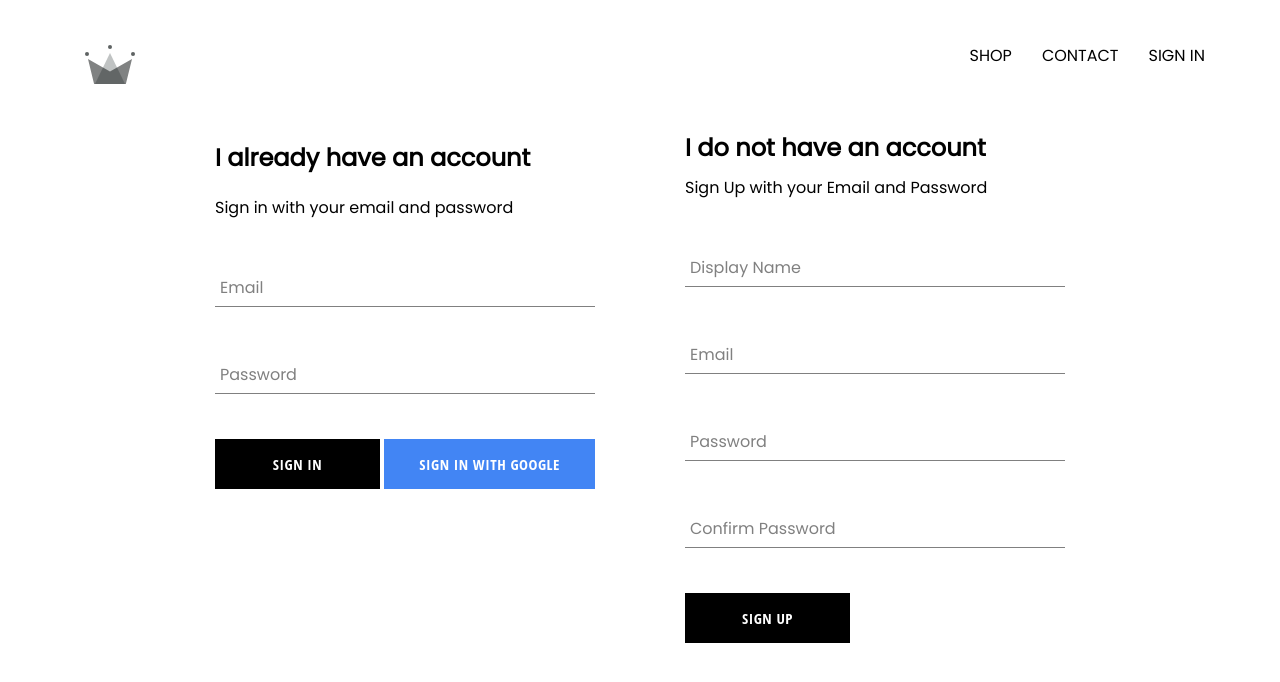
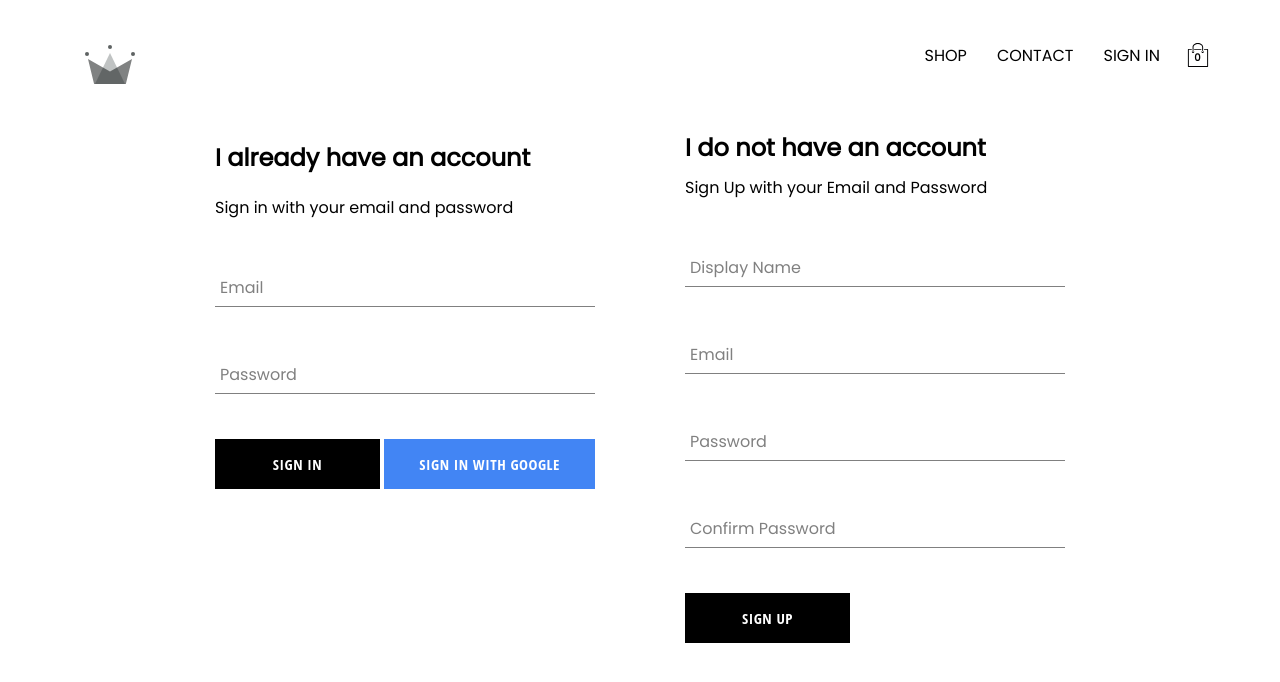
Before and after one commit to nitink167/king-clothhouse, a React (Create React App) app: page /signIn in a window 1280 px wide. Shown: the top 682 px of the page. Built offline with nearby package versions, Linux system fonts and the light colour scheme; no server answers.

Commit message:
Added Cart Files

```diff
--- /dev/null
+++ b/src/components/cart-dropdown/cart-dropdown.component.jsx
@@ -0,0 +1,17 @@
+import React from 'react';
+
+import CustomButton from '../custom-button/custom-button.component'
+
+import './cart-dropdown.styles.scss';
+
+const CartDropdown = () => {
+	return (
+		<div className="cart-dropdown">
+			<div className="cart-items">
+			</div>
+			<CustomButton>GO TO CHECKOUT</CustomButton>
+		</div>
+	)
+}
+
+export default CartDropdown;
--- /dev/null
+++ b/src/components/cart-dropdown/cart-dropdown.styles.scss
@@ -0,0 +1,24 @@
+.cart-dropdown {
+  position: absolute;
+  width: 340px;
+  height: 380px;
+  display: flex;
+  flex-direction: column;
+  padding: 20px;
+  border: 1px solid black;
+  background-color: white;
+  top: 90px;
+  right: 40px;
+  z-index: 5;
+
+  .cart-items {
+    height: 240px;
+    display: flex;
+    flex-direction: column;
+    overflow: scroll;
+  }
+
+  button {
+    margin-top: auto;
+  }
+}
--- /dev/null
+++ b/src/components/cart-icon/cart-icon.component.jsx
@@ -0,0 +1,23 @@
+import React from 'react';
+import {connect} from 'react-redux';
+
+import { toggleCartHidden } from '../../redux/cart/cart.actions'
+
+import { ReactComponent as ShoppingIcon } from '../../assets/shopping-bag.svg'
+
+import './cart-icon.styles.scss'
+
+const CartIcon = ({ toggleCartHidden }) => {
+	return(
+		<div className="cart-icon" onClick={toggleCartHidden}>
+			<ShoppingIcon className="shopping-icon"/>
+			<span className="item-count">0</span>
+		</div>
+	)
+}
+
+const mapDispatchToProps = dispatch => ({
+	toggleCartHidden: () => dispatch(toggleCartHidden())
+})
+
+export default connect(null, mapDispatchToProps)(CartIcon);
--- /dev/null
+++ b/src/components/cart-icon/cart-icon.styles.scss
@@ -0,0 +1,21 @@
+.cart-icon {
+  width: 45px;
+  height: 45px;
+  position: relative;
+  display: flex;
+  align-items: center;
+  justify-content: center;
+  cursor: pointer;
+
+  .shopping-icon {
+    width: 24px;
+    height: 24px;
+  }
+
+  .item-count {
+    position: absolute;
+    font-size: 10px;
+    font-weight: bold;
+    bottom: 12px;
+  }
+}
--- a/src/components/header/header.component.jsx
+++ b/src/components/header/header.component.jsx
@@ -8,7 +8,10 @@
 
 import './header.styles.scss';
 
-const Header = ({ currentUser }) => (
+import CartIcon from '../cart-icon/cart-icon.component'
+import CartDropdown from '../cart-dropdown/cart-dropdown.component'
+
+const Header = ({ currentUser, hidden }) => (
 	<div className="header">
 		<Link to="/" className="logo-container">
 			<Logo className="logo" />
@@ -29,13 +32,17 @@
 					SIGN IN
 				</Link>
 			}
-
+			<CartIcon />
 		</div>
+		{
+			hidden ? null : <CartDropdown />
+		}
 	</div>
 )
 
-const mapStateToProps = state => ({
-	currentUser: state.user.currentUser
+const mapStateToProps = ({user: {currentUser}, cart: { hidden }}) => ({
+	currentUser,
+	hidden
 })
 
 export default connect(mapStateToProps)(Header)
--- a/src/pages/homepage/homepage.component.jsx
+++ b/src/pages/homepage/homepage.component.jsx
@@ -6,9 +6,6 @@
 
 const HomePage = () => (
 	<div className="homepage">
-		<center>
-			<h1>KING CLOTHHOUSE</h1>
-		</center>
 		<Directory />
 	</div>
 )
--- /dev/null
+++ b/src/redux/cart/cart.actions.js
@@ -0,0 +1,5 @@
+import {CartActionTypes} from './cart.types';
+
+export const toggleCartHidden = () => ({
+	type: CartActionTypes.TOGGLE_CART_HIDDEN
+})
--- /dev/null
+++ b/src/redux/cart/cart.reducer.js
@@ -0,0 +1,21 @@
+import { CartActionTypes } from "./cart.types"
+
+const INITIAL_STATE = {
+	hidden: true
+}
+
+const cartReducer = (state = INITIAL_STATE, action) => {
+	switch(action.type) {
+		case CartActionTypes.TOGGLE_CART_HIDDEN:
+			return {
+				...state,
+				hidden: !state.hidden
+			}
+		break;
+
+		default:
+			return state
+	}
+}
+
+export default cartReducer
--- /dev/null
+++ b/src/redux/cart/cart.types.js
@@ -0,0 +1,3 @@
+export const CartActionTypes = {
+	TOGGLE_CART_HIDDEN: "TOGGLE_CART_HIDDEN"
+}
--- a/src/redux/root.reducer.js
+++ b/src/redux/root.reducer.js
@@ -1,7 +1,9 @@
 import { combineReducers } from 'redux';
 
 import userReducer from "./user/user.reducer";
+import cartReducer from "./cart/cart.reducer"
 
 export default combineReducers({
-	user: userReducer
+	user: userReducer,
+	cart: cartReducer
 })
```
Also changed, not shown: src/assets/shopping-bag.svg (added).
